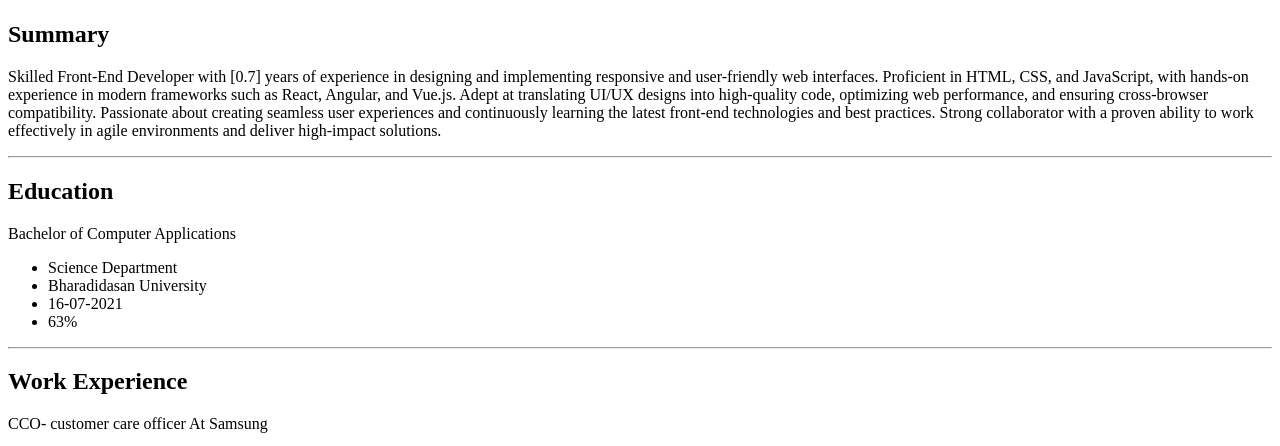
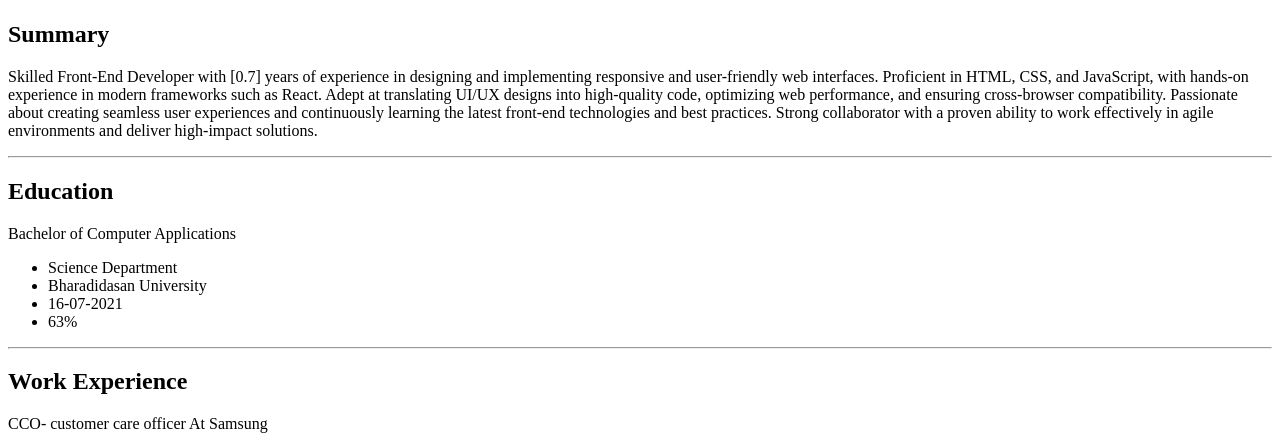
Before and after one commit to deva-developer-FSD/Web-Dev-Capstone-Project, a plain HTML site: page index.html in a window 1280 px wide. Shown: the part 333-779 px from the top of the page. Drawn offline with Linux system fonts and the light colour scheme.

Commit message:
Update index.html

```diff
--- a/index.html
+++ b/index.html
@@ -18,7 +18,7 @@
       Skilled Front-End Developer with [0.7] years of experience in designing and
       implementing responsive and user-friendly web interfaces. Proficient in
       HTML, CSS, and JavaScript, with hands-on experience in modern frameworks
-      such as React, Angular, and Vue.js. Adept at translating UI/UX designs
+      such as React. Adept at translating UI/UX designs
       into high-quality code, optimizing web performance, and ensuring
       cross-browser compatibility. Passionate about creating seamless user
       experiences and continuously learning the latest front-end technologies
```
